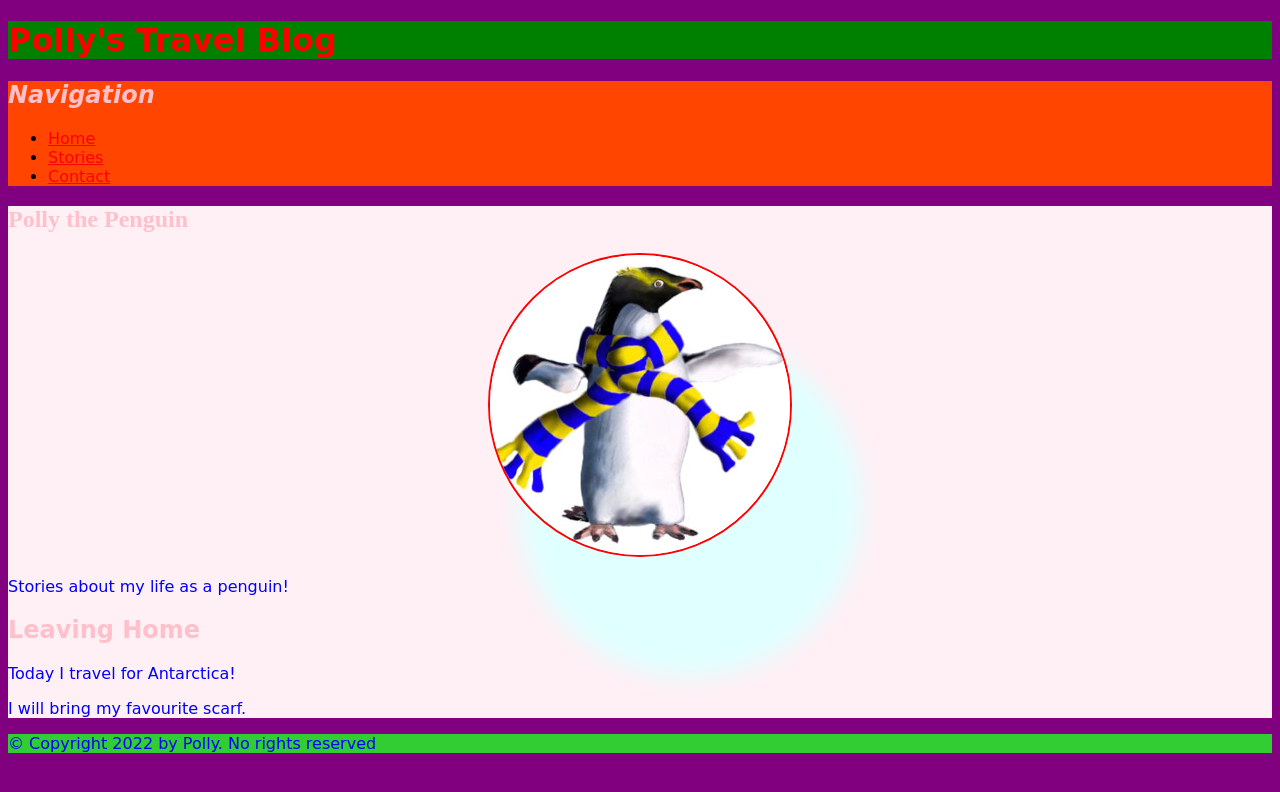
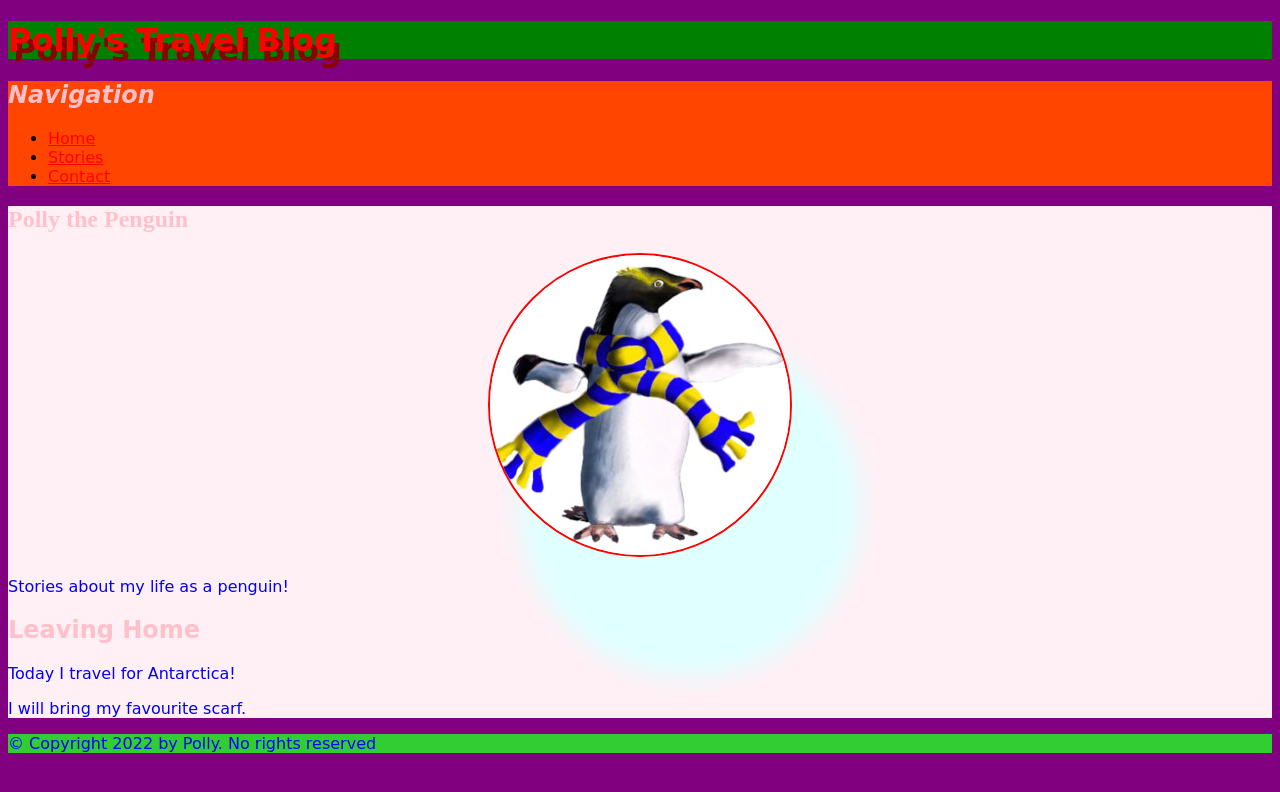
Before and after one commit to Munklepuff/Lab02, a website: page index.html in a window 1280 px wide. Drawn offline with Linux system fonts and the light colour scheme; a web font is replaced by a local one.

Commit message:
added text shadow

```diff
--- a/style.css
+++ b/style.css
@@ -31,6 +31,7 @@ footer {
 
 .my-class-one{
     color: red;
+    text-shadow: 5px 10px darkred;
 }
 
 .my-class-two{
```
